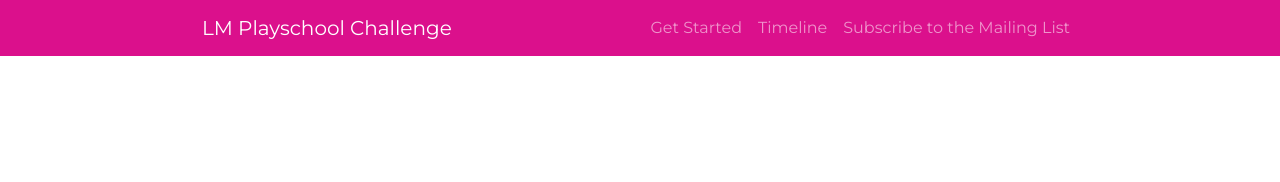
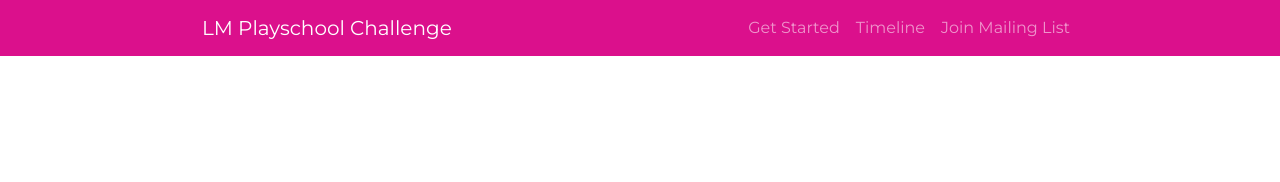
Before and after one commit to lm-playschool/lm-playschool.github.io, a Jekyll site: the page built from index.md, in a window 1280 px wide and 900 px high. Shown: the top 182 px of the window. Built offline with Jekyll 4.4.1, drawn with Linux system fonts in a browser that asks for light colours; our own code applies the rules of GitHub Pages for plain Markdown files.

Commit message:
changed mailing list link naming

```diff
--- a/_includes/header.html
+++ b/_includes/header.html
@@ -26,7 +26,7 @@
           <a class="nav-link" href="{{ site.timeline_url }}">Timeline</a>
         </li>
         <li class="nav-item">
-          <a class="nav-link" href="{{ site.contacts_url }}">Subscribe to the Mailing List</a>
+          <a class="nav-link" href="{{ site.contacts_url }}">Join Mailing List</a>
         </li>
       </ul>
     </div>
```
